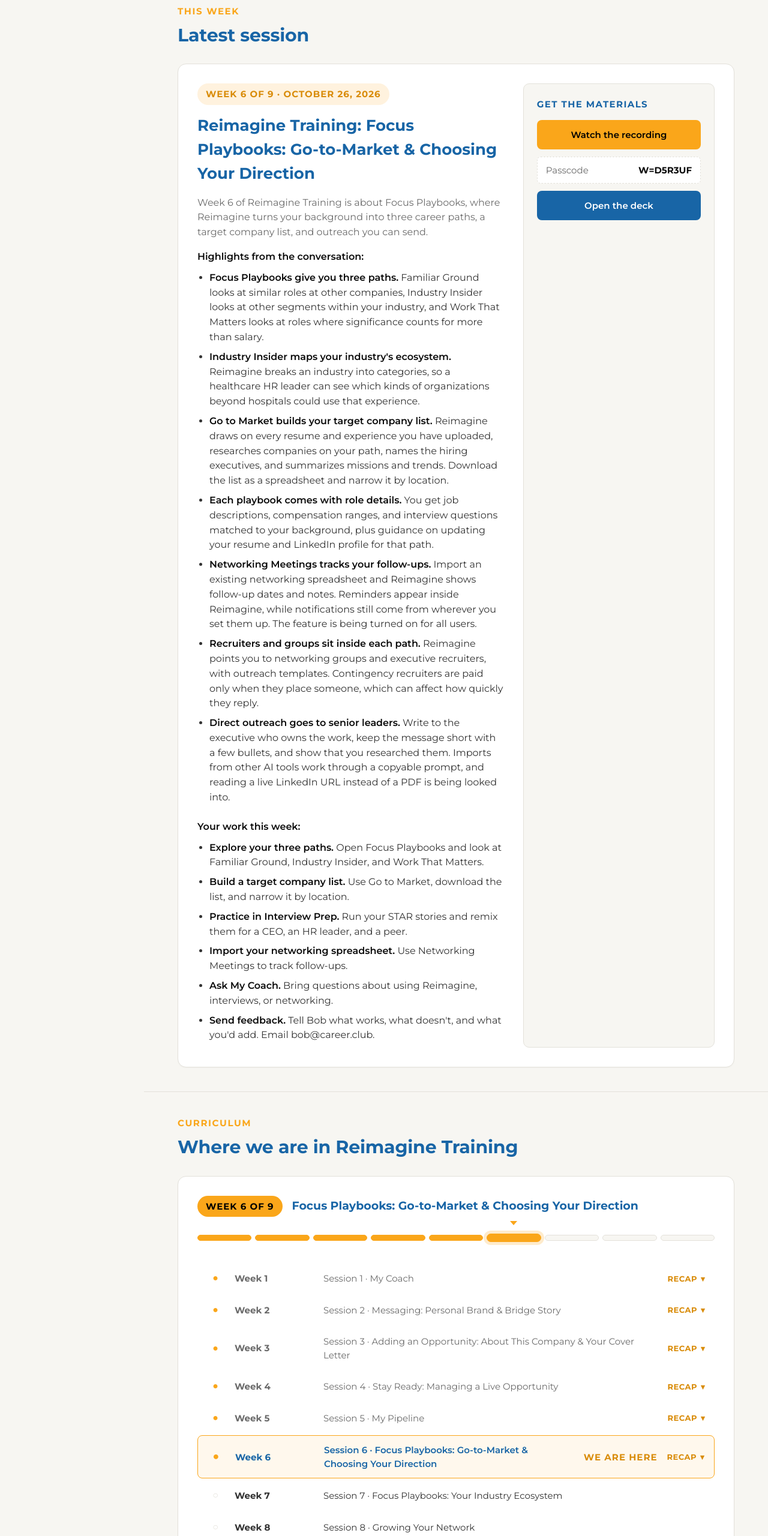
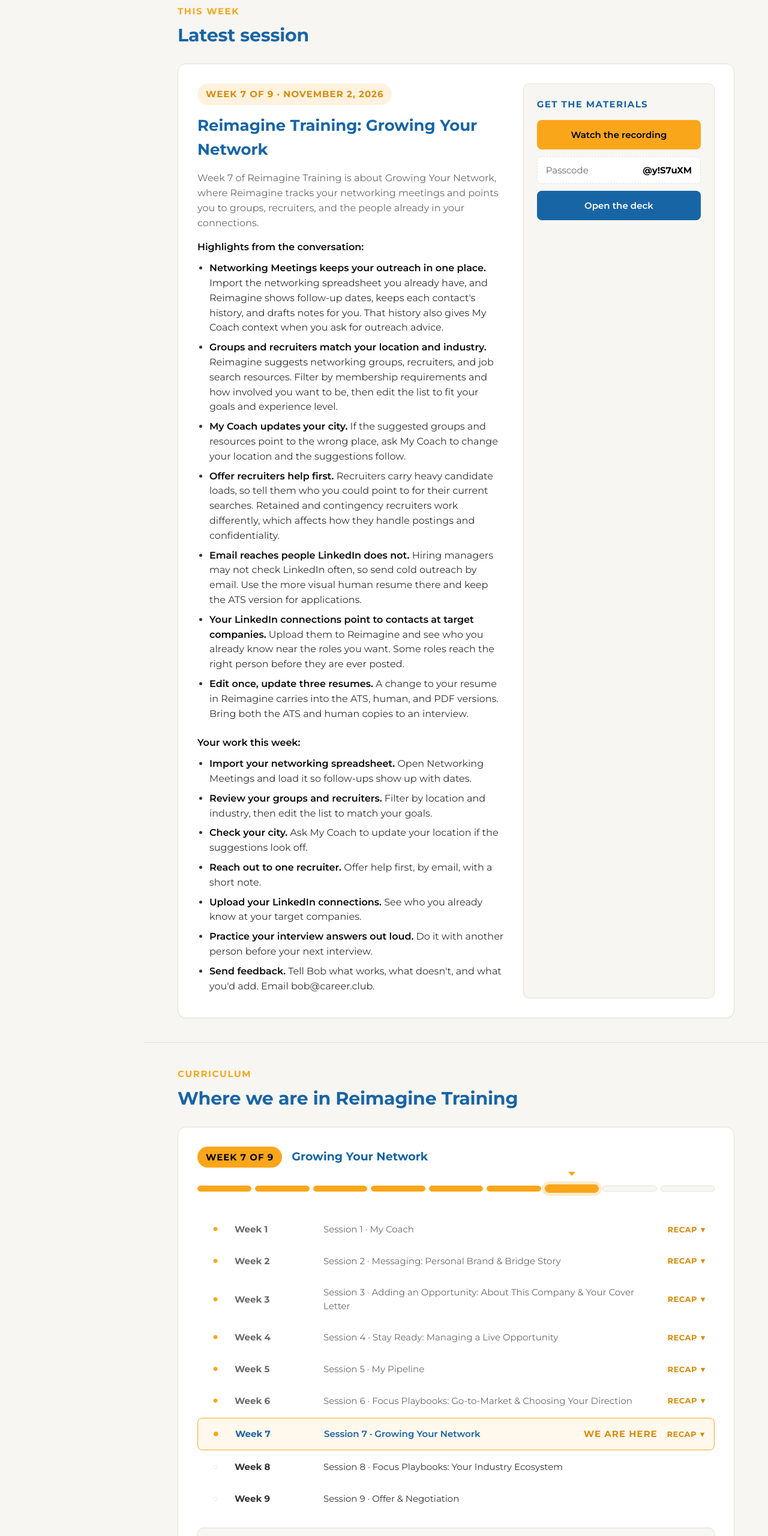
Before and after one commit to reimaginebob/Career-Club-Corner-, a plain HTML site: page career-club-corner-dashboard-prototype.html in a window 1280 px wide. Shown: the part 1360-3920 px from the top of the page at 60% size. Drawn offline with Linux system fonts and the light colour scheme; a script that the page names is missing.

Commit message:
Week 7 update: Growing Your Network

```diff
--- a/career-club-corner-dashboard-prototype.html
+++ b/career-club-corner-dashboard-prototype.html
@@ -406,38 +406,39 @@
     </div>
     <div class="week-panel">
       <div>
-        <span class="week-tag">Week 6 of 9 · October 26, 2026</span>
-        <h3>Reimagine Training: Focus Playbooks: Go-to-Market &amp; Choosing Your Direction</h3>
-        <p class="week-meta">Week 6 of Reimagine Training is about Focus Playbooks, where Reimagine turns your background into three career paths, a target company list, and outreach you can send.</p>
+        <span class="week-tag">Week 7 of 9 · November 2, 2026</span>
+        <h3>Reimagine Training: Growing Your Network</h3>
+        <p class="week-meta">Week 7 of Reimagine Training is about Growing Your Network, where Reimagine tracks your networking meetings and points you to groups, recruiters, and the people already in your connections.</p>
         <div class="takeaways">
           <strong>Highlights from the conversation:</strong>
           <ul>
-            <li><strong>Focus Playbooks give you three paths.</strong> Familiar Ground looks at similar roles at other companies, Industry Insider looks at other segments within your industry, and Work That Matters looks at roles where significance counts for more than salary.</li>
-            <li><strong>Industry Insider maps your industry's ecosystem.</strong> Reimagine breaks an industry into categories, so a healthcare HR leader can see which kinds of organizations beyond hospitals could use that experience.</li>
-            <li><strong>Go to Market builds your target company list.</strong> Reimagine draws on every resume and experience you have uploaded, researches companies on your path, names the hiring executives, and summarizes missions and trends. Download the list as a spreadsheet and narrow it by location.</li>
-            <li><strong>Each playbook comes with role details.</strong> You get job descriptions, compensation ranges, and interview questions matched to your background, plus guidance on updating your resume and LinkedIn profile for that path.</li>
-            <li><strong>Networking Meetings tracks your follow-ups.</strong> Import an existing networking spreadsheet and Reimagine shows follow-up dates and notes. Reminders appear inside Reimagine, while notifications still come from wherever you set them up. The feature is being turned on for all users.</li>
-            <li><strong>Recruiters and groups sit inside each path.</strong> Reimagine points you to networking groups and executive recruiters, with outreach templates. Contingency recruiters are paid only when they place someone, which can affect how quickly they reply.</li>
-            <li><strong>Direct outreach goes to senior leaders.</strong> Write to the executive who owns the work, keep the message short with a few bullets, and show that you researched them. Imports from other AI tools work through a copyable prompt, and reading a live LinkedIn URL instead of a PDF is being looked into.</li>
+            <li><strong>Networking Meetings keeps your outreach in one place.</strong> Import the networking spreadsheet you already have, and Reimagine shows follow-up dates, keeps each contact's history, and drafts notes for you. That history also gives My Coach context when you ask for outreach advice.</li>
+            <li><strong>Groups and recruiters match your location and industry.</strong> Reimagine suggests networking groups, recruiters, and job search resources. Filter by membership requirements and how involved you want to be, then edit the list to fit your goals and experience level.</li>
+            <li><strong>My Coach updates your city.</strong> If the suggested groups and resources point to the wrong place, ask My Coach to change your location and the suggestions follow.</li>
+            <li><strong>Offer recruiters help first.</strong> Recruiters carry heavy candidate loads, so tell them who you could point to for their current searches. Retained and contingency recruiters work differently, which affects how they handle postings and confidentiality.</li>
+            <li><strong>Email reaches people LinkedIn does not.</strong> Hiring managers may not check LinkedIn often, so send cold outreach by email. Use the more visual human resume there and keep the ATS version for applications.</li>
+            <li><strong>Your LinkedIn connections point to contacts at target companies.</strong> Upload them to Reimagine and see who you already know near the roles you want. Some roles reach the right person before they are ever posted.</li>
+            <li><strong>Edit once, update three resumes.</strong> A change to your resume in Reimagine carries into the ATS, human, and PDF versions. Bring both the ATS and human copies to an interview.</li>
           </ul>
         </div>
         <div class="takeaways" style="margin-top:24px;">
           <strong>Your work this week:</strong>
           <ul>
-            <li><strong>Explore your three paths.</strong> Open Focus Playbooks and look at Familiar Ground, Industry Insider, and Work That Matters.</li>
-            <li><strong>Build a target company list.</strong> Use Go to Market, download the list, and narrow it by location.</li>
-            <li><strong>Practice in Interview Prep.</strong> Run your STAR stories and remix them for a CEO, an HR leader, and a peer.</li>
-            <li><strong>Import your networking spreadsheet.</strong> Use Networking Meetings to track follow-ups.</li>
-            <li><strong>Ask My Coach.</strong> Bring questions about using Reimagine, interviews, or networking.</li>
+            <li><strong>Import your networking spreadsheet.</strong> Open Networking Meetings and load it so follow-ups show up with dates.</li>
+            <li><strong>Review your groups and recruiters.</strong> Filter by location and industry, then edit the list to match your goals.</li>
+            <li><strong>Check your city.</strong> Ask My Coach to update your location if the suggestions look off.</li>
+            <li><strong>Reach out to one recruiter.</strong> Offer help first, by email, with a short note.</li>
+            <li><strong>Upload your LinkedIn connections.</strong> See who you already know at your target companies.</li>
+            <li><strong>Practice your interview answers out loud.</strong> Do it with another person before your next interview.</li>
             <li><strong>Send feedback.</strong> Tell Bob what works, what doesn't, and what you'd add. Email bob@career.club.</li>
           </ul>
         </div>
       </div>
       <div class="week-actions">
         <h4>Get the materials</h4>
-        <a class="btn btn-primary" href="https://us06web.zoom.us/rec/share/Z5a0KfxGTkj7TTSs8gDCtT8iW4SvC3jAT9ZDgpeGWwGKNyCnZErNQeOAdVBg3gRU.RPYRR6JzaFJNMctG" data-event="recording_play" target="_blank" rel="noopener noreferrer">Watch the recording</a>
-        <div class="passcode"><span>Passcode</span><code>W=D5R3UF</code></div>
-        <a class="btn btn-secondary" href="https://drive.google.com/file/d/1GRyLyfMxVcmiSgXlNkWgF37iylTlwui5/view?usp=drivesdk" style="margin-top:12px;" data-event="deck_open" target="_blank" rel="noopener noreferrer">Open the deck</a>
+        <a class="btn btn-primary" href="https://us06web.zoom.us/rec/share/NY_SeQRmWohQLziqjJgb8nhDrxemG_SdjyImLgyMtB87Xgq0u3pEsYa5QQuqcqye.pFKqd2W0YKUgXBrc" data-event="recording_play" target="_blank" rel="noopener noreferrer">Watch the recording</a>
+        <div class="passcode"><span>Passcode</span><code>@y!S7uXM</code></div>
+        <a class="btn btn-secondary" href="https://drive.google.com/file/d/1hE_5kHEHK6DcKZb9qekMFhzkabzOegyJ/view?usp=drivesdk" style="margin-top:12px;" data-event="deck_open" target="_blank" rel="noopener noreferrer">Open the deck</a>
       </div>
     </div>
   </div>
@@ -453,8 +454,8 @@
     </div>
     <div class="arc-panel">
       <div class="arc-status">
-        <span class="arc-pos">Week 6 of 9</span>
-        <span class="arc-topic">Focus Playbooks: Go-to-Market &amp; Choosing Your Direction</span>
+        <span class="arc-pos">Week 7 of 9</span>
+        <span class="arc-topic">Growing Your Network</span>
       </div>
       <div class="arc-bar">
         <div class="arc-seg done" title="Week 1"></div>
@@ -462,8 +463,8 @@
         <div class="arc-seg done" title="Week 3"></div>
         <div class="arc-seg done" title="Week 4"></div>
         <div class="arc-seg done" title="Week 5"></div>
-        <div class="arc-seg current" title="Week 6"></div>
-        <div class="arc-seg" title="Week 7"></div>
+        <div class="arc-seg done" title="Week 6"></div>
+        <div class="arc-seg current" title="Week 7"></div>
         <div class="arc-seg" title="Week 8"></div>
         <div class="arc-seg" title="Week 9"></div>
       </div>
@@ -548,11 +549,11 @@
             </div>
           </div>
         </div>
-        <div class="arc-item current arc-clickable" data-recap="recap-rt6">
+        <div class="arc-item done arc-clickable" data-recap="recap-rt6">
           <span class="arc-mark">●</span>
           <span class="arc-weeks">Week 6</span>
           <span class="arc-title">Session 6 &middot; Focus Playbooks: Go-to-Market &amp; Choosing Your Direction</span>
-          <span class="arc-end"><span class="arc-now">We are here</span><span class="arc-recap-toggle">Recap <span class="arc-chev">▾</span></span></span>
+          <span class="arc-recap-toggle">Recap <span class="arc-chev">▾</span></span>
         </div>
         <div class="arc-recap" id="recap-rt6">
           <div class="arc-recap-inner">
@@ -564,15 +565,26 @@
             </div>
           </div>
         </div>
-        <div class="arc-item upcoming">
-          <span class="arc-mark">○</span>
+        <div class="arc-item current arc-clickable" data-recap="recap-rt7">
+          <span class="arc-mark">●</span>
           <span class="arc-weeks">Week 7</span>
-          <span class="arc-title">Session 7 &middot; Focus Playbooks: Your Industry Ecosystem</span>
+          <span class="arc-title">Session 7 &middot; Growing Your Network</span>
+          <span class="arc-end"><span class="arc-now">We are here</span><span class="arc-recap-toggle">Recap <span class="arc-chev">▾</span></span></span>
+        </div>
+        <div class="arc-recap" id="recap-rt7">
+          <div class="arc-recap-inner">
+            <p class="arc-recap-summary">Networking Meetings keeps your outreach in one place: import the spreadsheet you already use, then track follow-ups and notes for each contact. Reimagine suggests networking groups and recruiters matched to your location and industry, and you can edit the list to fit your goals. Offer recruiters help first, send cold outreach by email, and upload your LinkedIn connections to find people near your target companies.</p>
+            <div class="arc-recap-links">
+              <a href="https://us06web.zoom.us/rec/share/NY_SeQRmWohQLziqjJgb8nhDrxemG_SdjyImLgyMtB87Xgq0u3pEsYa5QQuqcqye.pFKqd2W0YKUgXBrc" data-event="recap_recording" data-event-loc="rt-week7" target="_blank" rel="noopener noreferrer">Watch the recording</a>
+              <span class="arc-recap-pass">Passcode <code>@y!S7uXM</code></span>
+              <a href="https://drive.google.com/file/d/1hE_5kHEHK6DcKZb9qekMFhzkabzOegyJ/view?usp=drivesdk" data-event="recap_deck" data-event-loc="rt-week7" target="_blank" rel="noopener noreferrer">Open the deck</a>
+            </div>
+          </div>
         </div>
         <div class="arc-item upcoming">
           <span class="arc-mark">○</span>
           <span class="arc-weeks">Week 8</span>
-          <span class="arc-title">Session 8 &middot; Growing Your Network</span>
+          <span class="arc-title">Session 8 &middot; Focus Playbooks: Your Industry Ecosystem</span>
         </div>
         <div class="arc-item upcoming">
           <span class="arc-mark">○</span>
@@ -582,7 +594,7 @@
       </div>
       <div class="arc-next">
         <span class="arc-next-label">Next Monday</span>
-        <span class="arc-next-title">Reimagine Training continues with Session 7: Focus Playbooks: Your Industry Ecosystem</span>
+        <span class="arc-next-title">Reimagine Training continues with Session 8: Focus Playbooks: Your Industry Ecosystem</span>
       </div>
     </div>
 
```
Also changed, not shown: index.html (+41 -29 lines).
